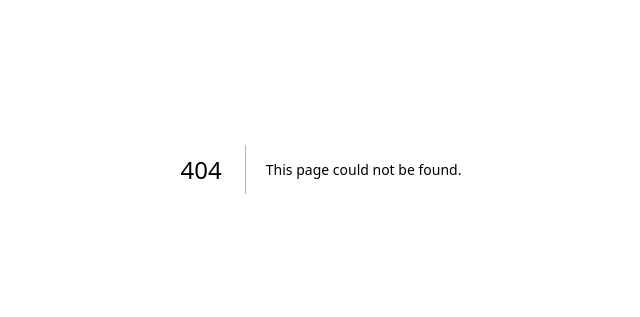
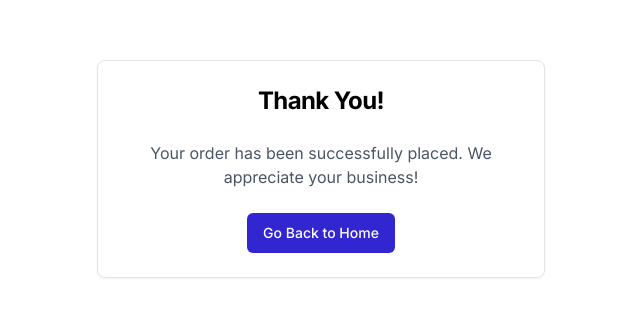
Before and after one commit to ajaparicio36/medivendo-prototype, a Next.js app: page /done in a window 1280 px wide. Before the commit this address had no page. Shown: the part 231-548 px from the top of the page, without its empty margins (319-959 px from the left). Built offline with nearby package versions, Linux system fonts and the light colour scheme.

Commit message:
feat: add checkout and done

```diff
--- a/src/app/checkout/page.tsx
+++ b/src/app/checkout/page.tsx
@@ -16,8 +16,11 @@ import { Button } from "@/components/ui/button";
 
 interface CartItem {
   id: number;
-  name: string;
-  price: number;
+  medicineId: number;
+  medicine: {
+    name: string;
+    price: number;
+  };
   quantity: number;
 }
 
@@ -27,19 +30,31 @@ export default function CheckoutPage() {
   const router = useRouter();
 
   useEffect(() => {
-    const cartItems: CartItem[] = JSON.parse(
-      localStorage.getItem("cart") || "[]"
-    );
-    setCart(cartItems);
+    const fetchCart = async () => {
+      const response = await fetch("/api/cart");
+      const data = await response.json();
+      setCart(data);
+    };
+
+    fetchCart();
   }, []);
 
-  const total = cart.reduce((sum, item) => sum + item.price * item.quantity, 0);
+  const total = cart.reduce(
+    (sum, item) => sum + item.medicine.price * item.quantity,
+    0
+  );
 
-  const handleCheckout = () => {
-    // In a real application, you would process the payment here
-    alert(`Checkout completed with ${paymentMethod} payment method`);
-    localStorage.removeItem("cart");
-    router.push("/");
+  const handleCheckout = async () => {
+    // Clear the cart in the database
+    await fetch("/api/cart", {
+      method: "DELETE",
+    });
+
+    // Trigger cart update event
+    window.dispatchEvent(new Event("cartUpdated"));
+
+    // Redirect to the done page
+    router.push("/done");
   };
 
   return (
@@ -54,9 +69,11 @@ export default function CheckoutPage() {
             {cart.map((item) => (
               <div key={item.id} className="flex justify-between items-center">
                 <span>
-                  {item.name} x {item.quantity}
+                  {item.medicine.name} x {item.quantity}
                 </span>
-                <span>PHP {(item.price * item.quantity).toFixed(2)}</span>
+                <span>
+                  PHP {(item.medicine.price * item.quantity).toFixed(2)}
+                </span>
               </div>
             ))}
             <div className="flex justify-between items-center font-bold text-lg">
--- /dev/null
+++ b/src/app/done/page.tsx
@@ -0,0 +1,40 @@
+"use client";
+
+import { Button } from "@/components/ui/button";
+import {
+  Card,
+  CardContent,
+  CardFooter,
+  CardHeader,
+  CardTitle,
+} from "@/components/ui/card";
+import { useRouter } from "next/navigation";
+
+export default function DonePage() {
+  const router = useRouter();
+
+  const handleGoHome = () => {
+    router.push("/");
+  };
+
+  return (
+    <div className="flex items-center justify-center min-h-screen bg-white p-4">
+      <Card className="w-full max-w-md">
+        <CardHeader>
+          <CardTitle className="text-2xl font-bold text-center text-black">
+            Thank You!
+          </CardTitle>
+        </CardHeader>
+        <CardContent>
+          <p className="text-center text-gray-600">
+            Your order has been successfully placed. We appreciate your
+            business!
+          </p>
+        </CardContent>
+        <CardFooter className="flex justify-center">
+          <Button onClick={handleGoHome}>Go Back to Home</Button>
+        </CardFooter>
+      </Card>
+    </div>
+  );
+}
```
